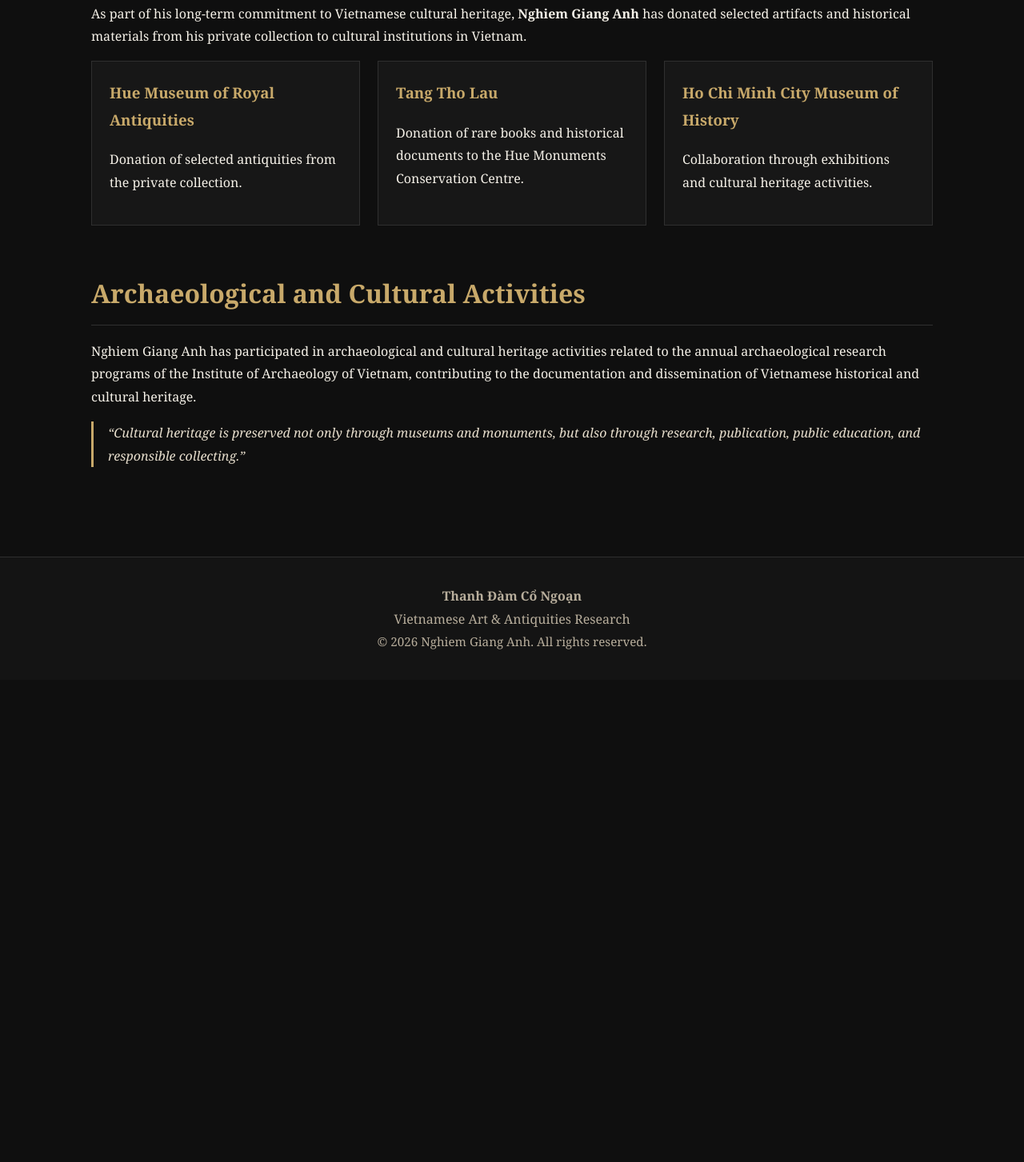
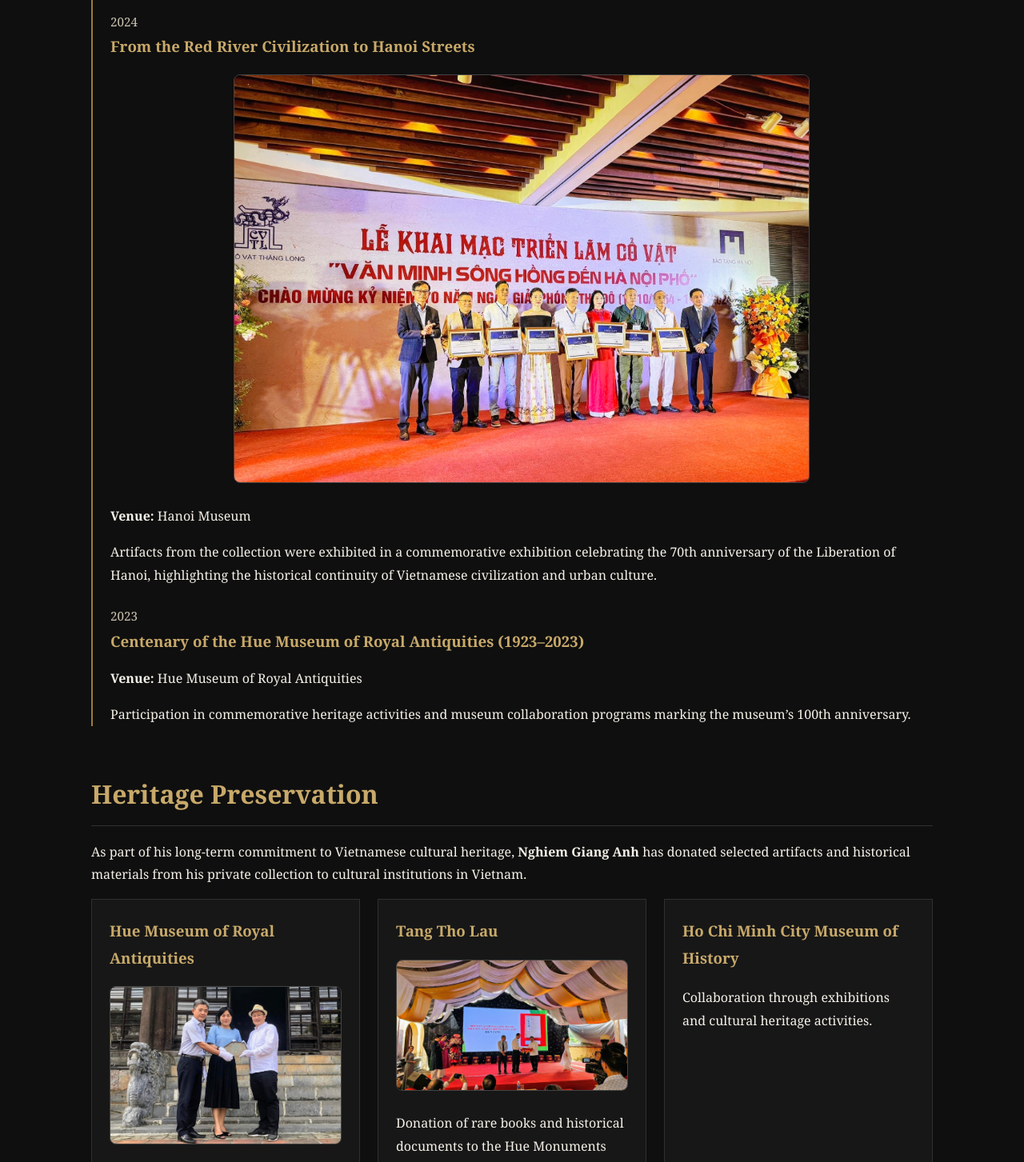
Before and after one commit to thanhdamcongoan/Thanhdamcongoan.github.io, a plain HTML site: page exhibitions.html in a window 1280 px wide. Shown: the part 1347-2800 px from the top of the page at 80% size. Before the commit the page ends 2197 px from the top, so only its background shows below. Drawn offline with Linux system fonts and the light colour scheme.

Commit message:
Enhance exhibitions.html with images and styles
Added images and styling for exhibitions in the timeline and grid sections.

```diff
--- a/exhibitions.html
+++ b/exhibitions.html
@@ -40,14 +40,20 @@
 
       <div class="timeline-item">
         <div class="year">2023</div>
-        <h3>Long Vân Khánh Hội – The Dragon in Vietnamese Culture</h3>
+        <h3>Long Vân Khánh Hội – The Dragon in Vietnamese Culture</h3><div style="text-align:center; margin:18px 0;">
+  <img src="images/hcm-history-museum.jpg" alt="Ho Chi Minh City Museum of History exhibition"
+       style="width:100%; max-width:720px; border-radius:8px; border:1px solid #444;">
+</div>
         <p><strong>Venue:</strong> Ho Chi Minh City Museum of History</p>
         <p>Selected objects from the collection were presented in a major exhibition exploring the iconography of the dragon in Vietnamese art and material culture.</p>
       </div>
 
       <div class="timeline-item">
         <div class="year">2024</div>
-        <h3>From the Red River Civilization to Hanoi Streets</h3>
+        <h3>From the Red River Civilization to Hanoi Streets</h3><div style="text-align:center; margin:18px 0;">
+  <img src="images/hanoi-museum.jpg" alt="Hanoi Museum exhibition"
+       style="width:100%; max-width:720px; border-radius:8px; border:1px solid #444;">
+</div>
         <p><strong>Venue:</strong> Hanoi Museum</p>
         <p>Artifacts from the collection were exhibited in a commemorative exhibition celebrating the 70th anniversary of the Liberation of Hanoi, highlighting the historical continuity of Vietnamese civilization and urban culture.</p>
       </div>
@@ -70,12 +76,18 @@
     <div class="grid">
 
       <div class="card">
-        <h3>Hue Museum of Royal Antiquities</h3>
+        <h3>Hue Museum of Royal Antiquities</h3><div style="text-align:center; margin:18px 0;">
+  <img src="images/hue-donation.jpg" alt="Donation to Hue Museum of Royal Antiquities"
+       style="width:100%; max-width:720px; border-radius:8px; border:1px solid #444;">
+</div>
         <p>Donation of selected antiquities from the private collection.</p>
       </div>
 
       <div class="card">
-        <h3>Tang Tho Lau</h3>
+        <h3>Tang Tho Lau</h3><div style="text-align:center; margin:18px 0;">
+  <img src="images/tang-tho-lau.jpg" alt="Donation to Tang Tho Lau"
+       style="width:100%; max-width:720px; border-radius:8px; border:1px solid #444;">
+</div>
         <p>Donation of rare books and historical documents to the Hue Monuments Conservation Centre.</p>
       </div>
 
```
